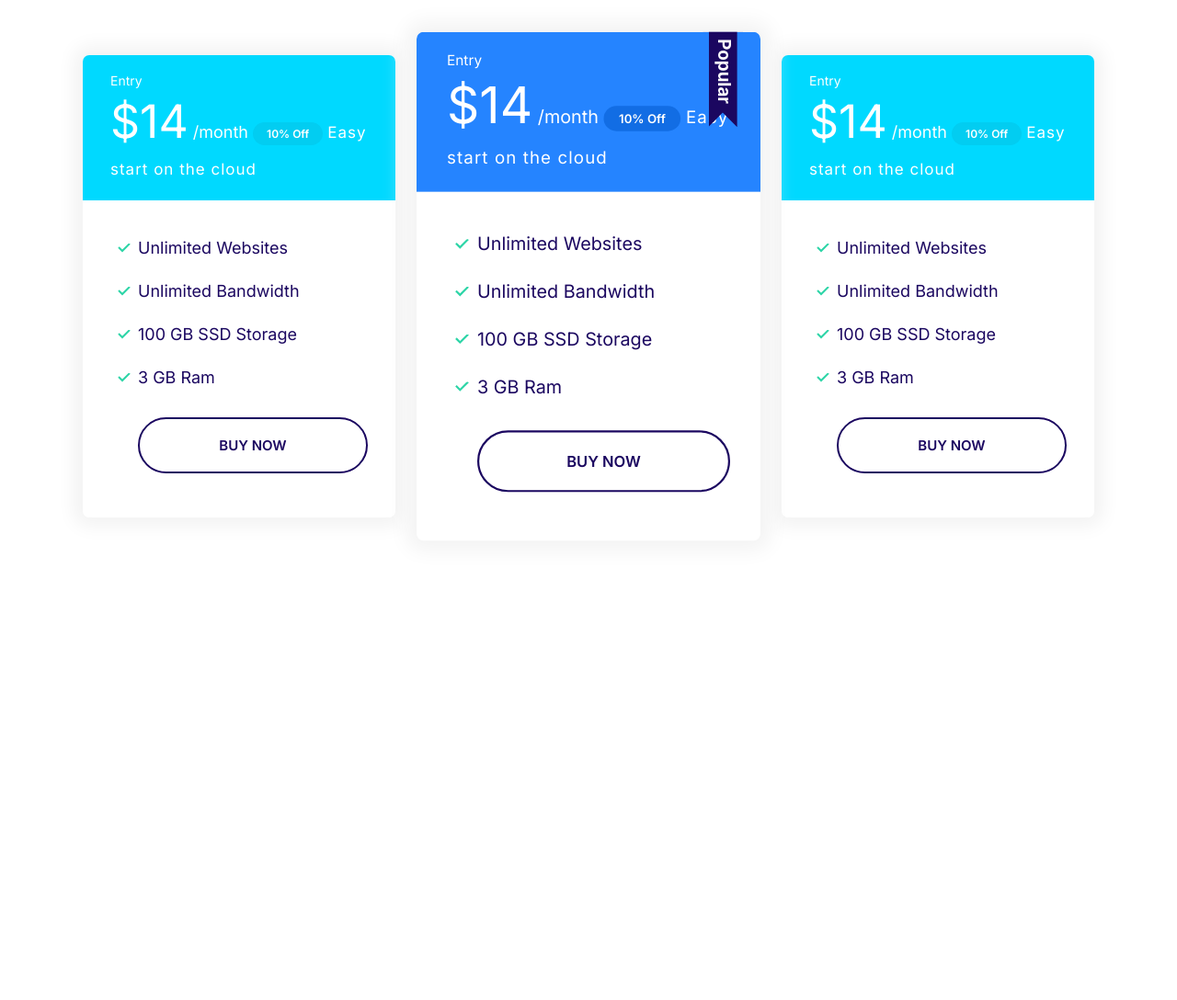
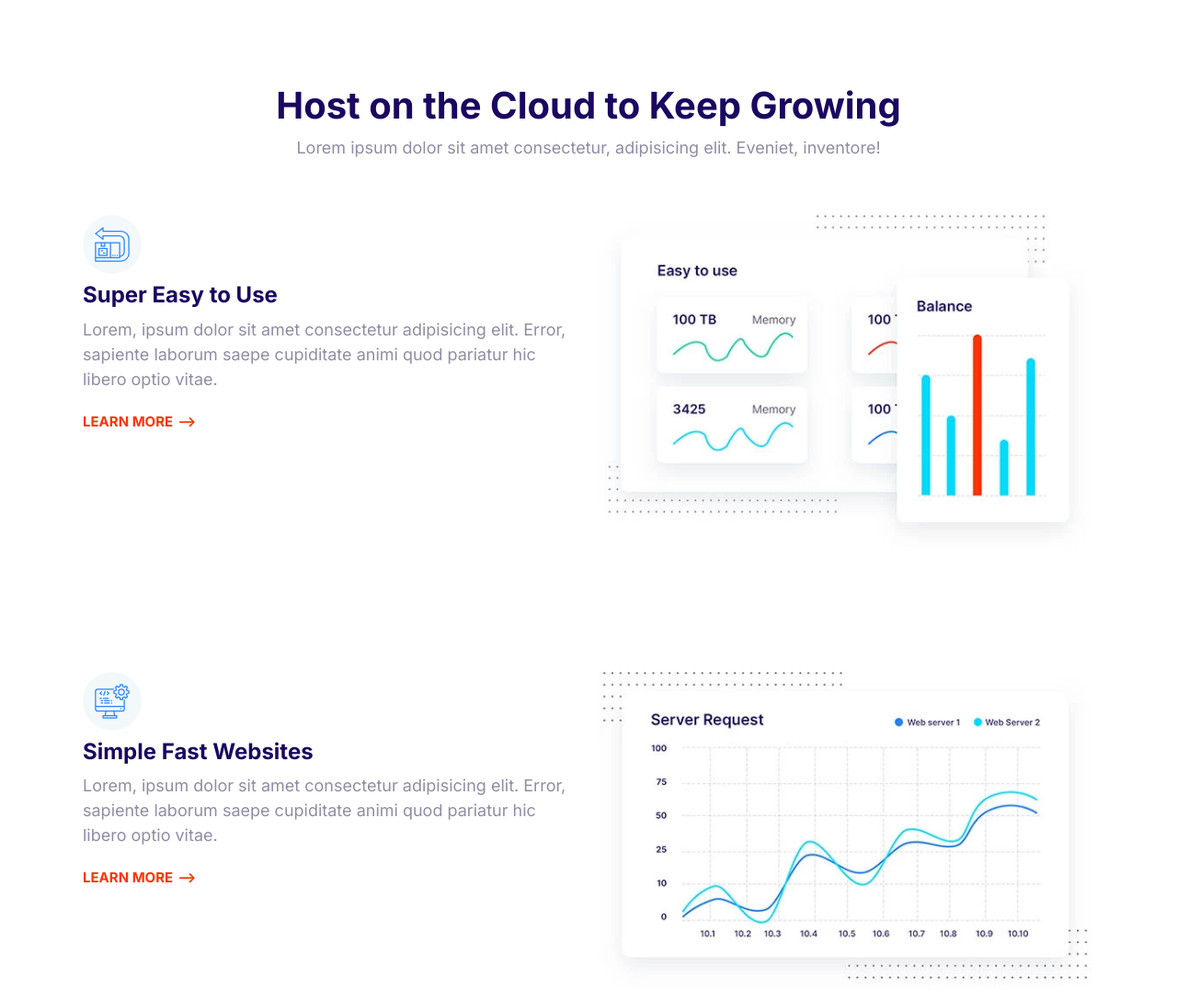
Before and after one commit to ProgVide/moshify, a plain HTML site: page index.html in a window 1280 px wide. Shown: the top 1088 px of the page at 92% size. Before the commit the page ends 800 px from the top, so only its background shows below. Drawn offline with Linux system fonts and the light colour scheme.

Commit message:
Build Block Feature

```diff
--- a/css/styles.css
+++ b/css/styles.css
@@ -770,3 +770,28 @@ nav__brand {
   max-width: 500px;
   margin: 0 auto;
 }
+
+/* Features */
+
+.feature {
+  gap: 4rem 2rem;
+  margin: 12rem 0;
+}
+
+.feature:first-of-type {
+  margin-top: 6rem;
+}
+
+.feature__heading {
+  margin: 1rem 0;
+}
+
+.feature__image {
+  width: 100%;
+}
+
+@media screen and (min-width: 768px) {
+  .feature: nth-of-type(even) .feature__content {
+    order: 2;
+  }
+}
--- a/index.html
+++ b/index.html
@@ -15,70 +15,97 @@
     <link rel="stylesheet" href="css/styles.css" />
   </head>
   <body>
-    <section class="block container block-plans">
-      <div class="grid grid--1x3">
-        <div class="plan">
-          <div class="card card--secondary">
-            <header class="card__header">
-              <h3 class="plan__name">Entry</h3>
-              <span class="plan__price">$14</span>
-              <span class="plan__billing-cycle">/month</span>
-              <span class="badge badge--secondary badge--small">10% Off</span>
-              <span class="plan__description">Easy start on the cloud</span>
-            </header>
-            <div class="card__body">
-              <ul class="list list--tick">
-                <li class="list__item">Unlimited Websites</li>
-                <li class="list__item">Unlimited Bandwidth</li>
-                <li class="list__item">100 GB SSD Storage</li>
-                <li class="list__item">3 GB Ram</li>
-                <button class="btn btn--outlook btn--block">Buy Now</button>
-              </ul>
-            </div>
-          </div>
+    <section class="block container">
+      <header class="block__header">
+        <h2>Host on the Cloud to Keep Growing</h2>
+        <p>
+          Lorem ipsum dolor sit amet consectetur, adipisicing elit. Eveniet,
+          inventore!
+        </p>
+      </header>
+      <article class="grid grid--1x2 feature">
+        <div class="feature__content">
+          <span class="icon-container">
+            <svg class="icon icon--primary">
+              <use xlink:href="images/sprite.svg#easy"></use>
+            </svg>
+          </span>
+          <h3 class="feature__heading">Super Easy to Use</h3>
+          <p>
+            Lorem, ipsum dolor sit amet consectetur adipisicing elit. Error,
+            sapiente laborum saepe cupiditate animi quod pariatur hic libero
+            optio vitae.
+          </p>
+          <a href="#" class="link-arrow">Learn More</a>
         </div>
-        <div class="plan plan--popular">
-          <div class="card card--primary">
-            <header class="card__header">
-              <h3 class="plan__name">Entry</h3>
-              <span class="plan__price">$14</span>
-              <span class="plan__billing-cycle">/month</span>
-              <span class="badge badge--primary badge--small">10% Off</span>
-              <span class="plan__description">Easy start on the cloud</span>
-            </header>
-            <div class="card__body">
-              <ul class="list list--tick">
-                <li class="list__item">Unlimited Websites</li>
-                <li class="list__item">Unlimited Bandwidth</li>
-                <li class="list__item">100 GB SSD Storage</li>
-                <li class="list__item">3 GB Ram</li>
-                <button class="btn btn--outlook btn--block">Buy Now</button>
-              </ul>
-            </div>
-          </div>
+        <picture>
+          <source
+            type="image/webp"
+            srcset="images/easy.webp 1x, images/easy@2x.webp 2x"
+          />
+          <source
+            type="image/jpg"
+            srcset="images/easy.jpg 1x, images/easy@2x.jpg 2x"
+          />
+          <img class="feature__image" src="images/easy@2x.jpg" alt="" />
+        </picture>
+      </article>
+      <article class="grid grid--1x2 feature">
+        <div class="feature__content">
+          <span class="icon-container">
+            <svg class="icon icon--primary">
+              <use xlink:href="images/sprite.svg#computer"></use>
+            </svg>
+          </span>
+          <h3 class="feature__heading">Simple Fast Websites</h3>
+          <p>
+            Lorem, ipsum dolor sit amet consectetur adipisicing elit. Error,
+            sapiente laborum saepe cupiditate animi quod pariatur hic libero
+            optio vitae.
+          </p>
+          <a href="#" class="link-arrow">Learn More</a>
         </div>
-        <div class="plan">
-          <div class="card card--secondary">
-            <header class="card__header">
-              <h3 class="plan__name">Entry</h3>
-              <span class="plan__price">$14</span>
-              <span class="plan__billing-cycle">/month</span>
-              <span class="badge badge--secondary badge--small">10% Off</span>
-              <span class="plan__description">Easy start on the cloud</span>
-            </header>
-            <div class="card__body">
-              <ul class="list list--tick">
-                <li class="list__item">Unlimited Websites</li>
-                <li class="list__item">Unlimited Bandwidth</li>
-                <li class="list__item">100 GB SSD Storage</li>
-                <li class="list__item">3 GB Ram</li>
-                <button class="btn btn--outlook btn--block">Buy Now</button>
-              </ul>
-            </div>
-          </div>
+        <picture>
+          <source
+            type="image/webp"
+            srcset="images/fast.webp 1x, images/fast@2x.webp 2x"
+          />
+          <source
+            type="image/jpg"
+            srcset="images/fast.jpg 1x, images/fast@2x.jpg 2x"
+          />
+          <img class="feature__image" src="images/fast.jpg" alt="" />
+        </picture>
+      </article>
+      <article class="grid grid--1x2 feature">
+        <div class="feature__content">
+          <span class="icon-container">
+            <svg class="icon icon--primary">
+              <use xlink:href="images/sprite.svg#wordpress"></use>
+            </svg>
+          </span>
+          <h3 class="feature__heading">Wordpress Made Easy</h3>
+          <p>
+            Lorem, ipsum dolor sit amet consectetur adipisicing elit. Error,
+            sapiente laborum saepe cupiditate animi quod pariatur hic libero
+            optio vitae.
+          </p>
+          <a href="#" class="link-arrow">Learn More</a>
         </div>
-      </div>
+        <picture>
+          <source
+            type="image/webp"
+            srcset="images/wordpress.webp 1x, images/wordpress@2x.webp 2x"
+          />
+          <source
+            type="image/jpg"
+            srcset="images/wordpress.jpg 1x, images/wordpress@2x.jpg 2x"
+          />
+          <img class="feature__image" src="images/wordpress.jpg" alt="" />
+        </picture>
+      </article>
     </section>
+
     <script src="js/main.js"></script>
   </body>
 </html>
```
Also changed, not shown: components/block-feature.html (added, +92 -0 lines), images/easy.jpg (added), images/easy.webp (added), images/easy@2x.jpg (added), images/easy@2x.webp (added), images/fast.jpg (added), images/fast.webp (added), images/fast@2x.jpg (added), images/fast@2x.webp (added), images/support.jpg (added), images/support.webp (added), images/support@2x.jpg (added), images/support@2x.webp (added), images/wordpress.jpg (added), 3 more files.
